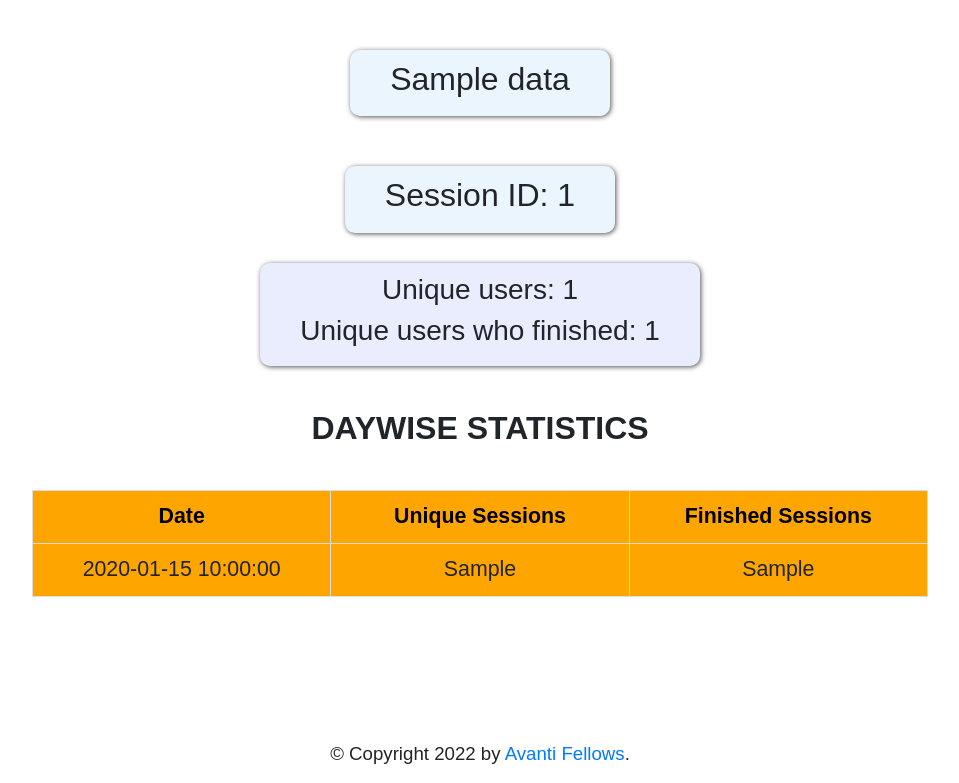
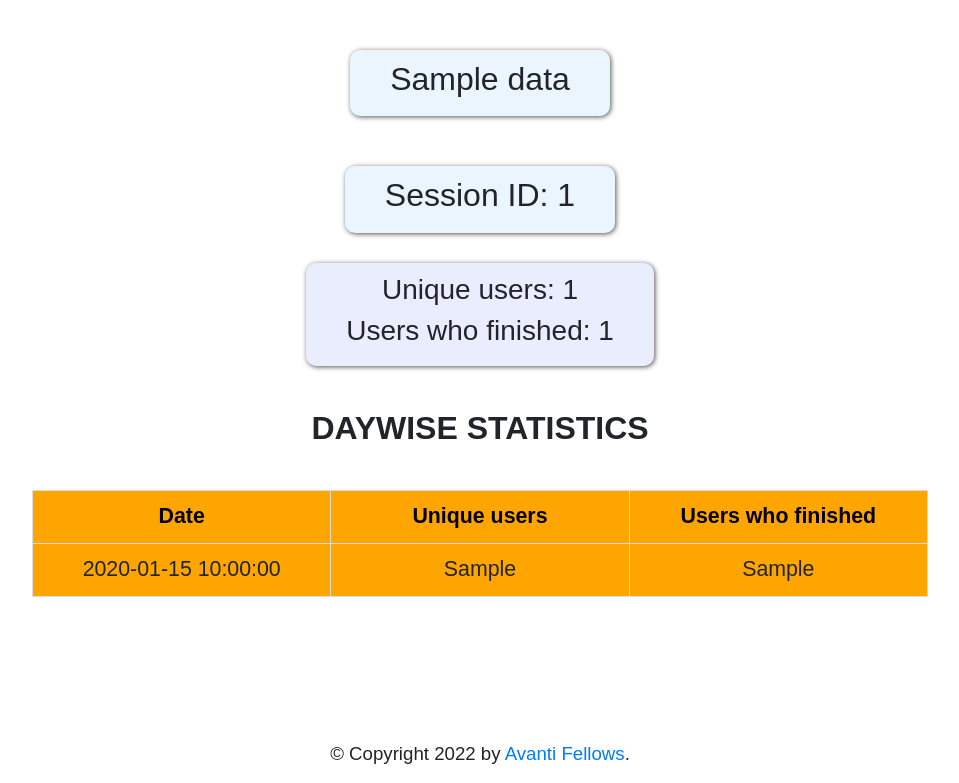
Before and after one commit to avantifellows/reporting, a FastAPI app: template app/templates/live_session_report.html in a window 1280 px wide. Shown: the top 783 px of the page, without its empty margins (160-1119 px from the left). Run offline with FastAPI, Linux system fonts and the light colour scheme; the template is opened without the code that fills it: most values are stand-ins (such as "Sample title", 1, 10 or a date in 2020); parts of the project's set-up code (start-up, migrations or seed data) failed here and were passed over; some libraries are stand-ins or nearby versions.

Commit message:
Changed Text

```diff
--- a/app/templates/live_session_report.html
+++ b/app/templates/live_session_report.html
@@ -15,7 +15,7 @@
 
 <div id="total_stats_card">
     <h3>Unique users: {{ data["totalSessions"] }}</h3>
-    <h3>Unique users who finished: {{ data["totalFinishedSessions"] }} </h3>
+    <h3>Users who finished: {{ data["totalFinishedSessions"] }} </h3>
 </div>
 
 <section id="daywise_performance">
@@ -23,8 +23,8 @@
     <table id="daywise_stats">
         <tr>
             <td>Date</td>
-            <td>Unique Sessions</td>
-            <td>Finished Sessions</td>
+            <td>Unique users</td>
+            <td>Users who finished</td>
         </tr>
         {% for stat in data["daywiseStats"] %}
         <tr>
```
